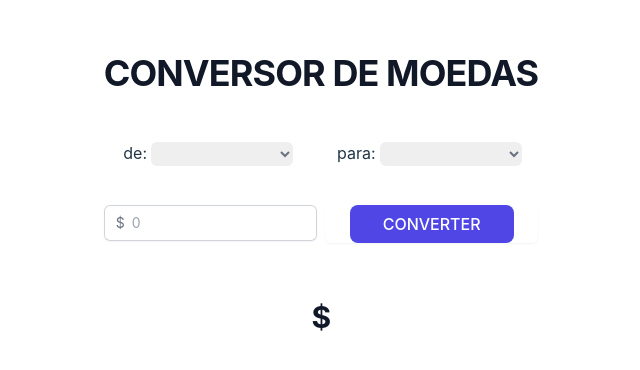
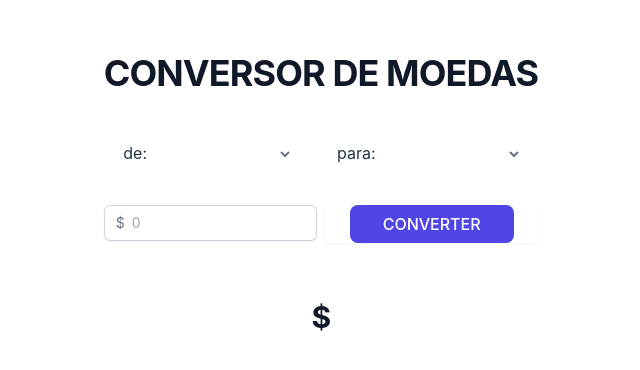
Before and after one commit to wilsonreisccp/vscode-vue, a Vue app: page / in a window 1280 px wide. Shown: the part 210-580 px from the top of the page, without its empty margins (319-959 px from the left). Built offline with nearby package versions, Linux system fonts and the light colour scheme.

Commit message:
feat: equaliza os selects mobel

```diff
--- a/src/components/ConversorDeMoeda.vue
+++ b/src/components/ConversorDeMoeda.vue
@@ -14,7 +14,7 @@
           v-model="de_selected"
           id="currency"
           name="currency"
-          class="h-full rounded-md border-0 py-0 pl-1 pr-1 mr-2 text-gray-500 focus:ring-2 focus:ring-inset focus:ring-indigo-600 sm:text-sm"
+          class="h-full bg-transparent rounded-md border-0 py-0 pl-1 pr-1 mr-2 text-gray-500 focus:ring-2 focus:ring-inset focus:ring-indigo-600 sm:text-sm"
         >
           <option value="BRL">Real</option>
           <option value="USD">Dólar</option>
@@ -35,7 +35,7 @@
           v-model="para_selected"
           id="convert"
           name="convert"
-          class="h-full rounded-md border-0 py-0 pl-1 pr-1 text-gray-500 focus:ring-2 focus:ring-inset focus:ring-indigo-600 sm:text-sm"
+          class="h-full bg-transparent rounded-md border-0 py-0 pl-1 pr-1 text-gray-500 focus:ring-2 focus:ring-inset focus:ring-indigo-600 sm:text-sm"
         >
           <option value="BRL">Real</option>
           <option value="USD">Dólar</option>
```
